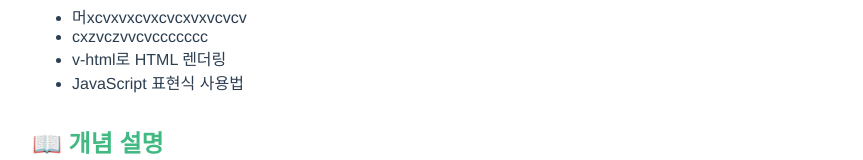
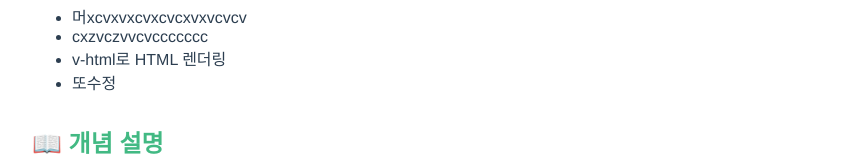
Before and after one commit to luv20100918/vue2-study, a Vue app: page /curriculum/day2 in a window 1280 px wide. Shown: the part 375-535 px from the top of the page, without its empty margins (208-1071 px from the left). Built offline with nearby package versions, Linux system fonts and the light colour scheme.

Commit message:
커밋 2번이나하래

```diff
--- a/src/views/curriculum/Day2.vue
+++ b/src/views/curriculum/Day2.vue
@@ -14,7 +14,7 @@
           <li>머xcvxvxcvxcvcxvxvcvcv</li>
           <li>cxzvczvvcvccccccc</li>
           <li>v-html로 HTML 렌더링</li>
-          <li>JavaScript 표현식 사용법</li>
+          <li>또수정</li>
         </ul>
       </section>
 
```
